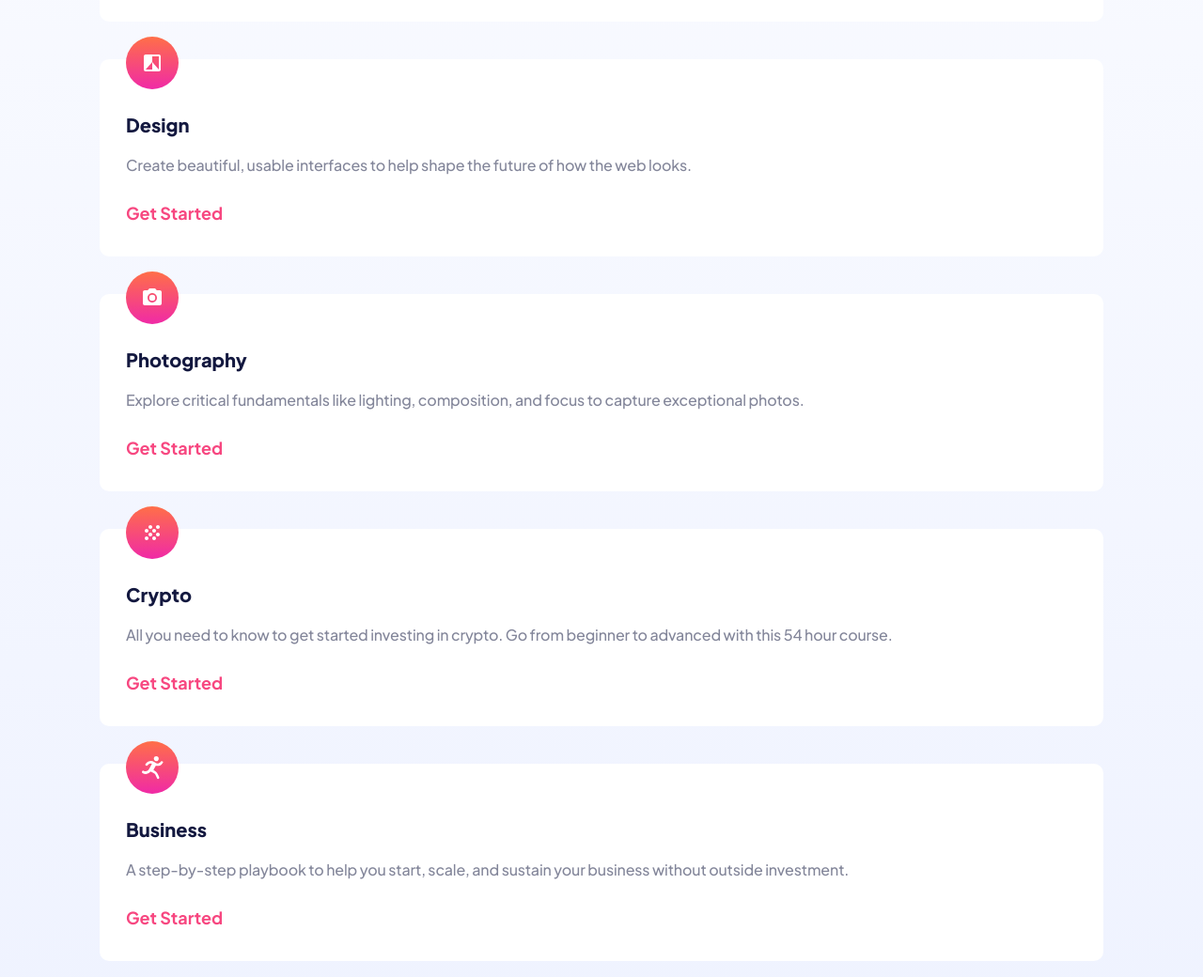
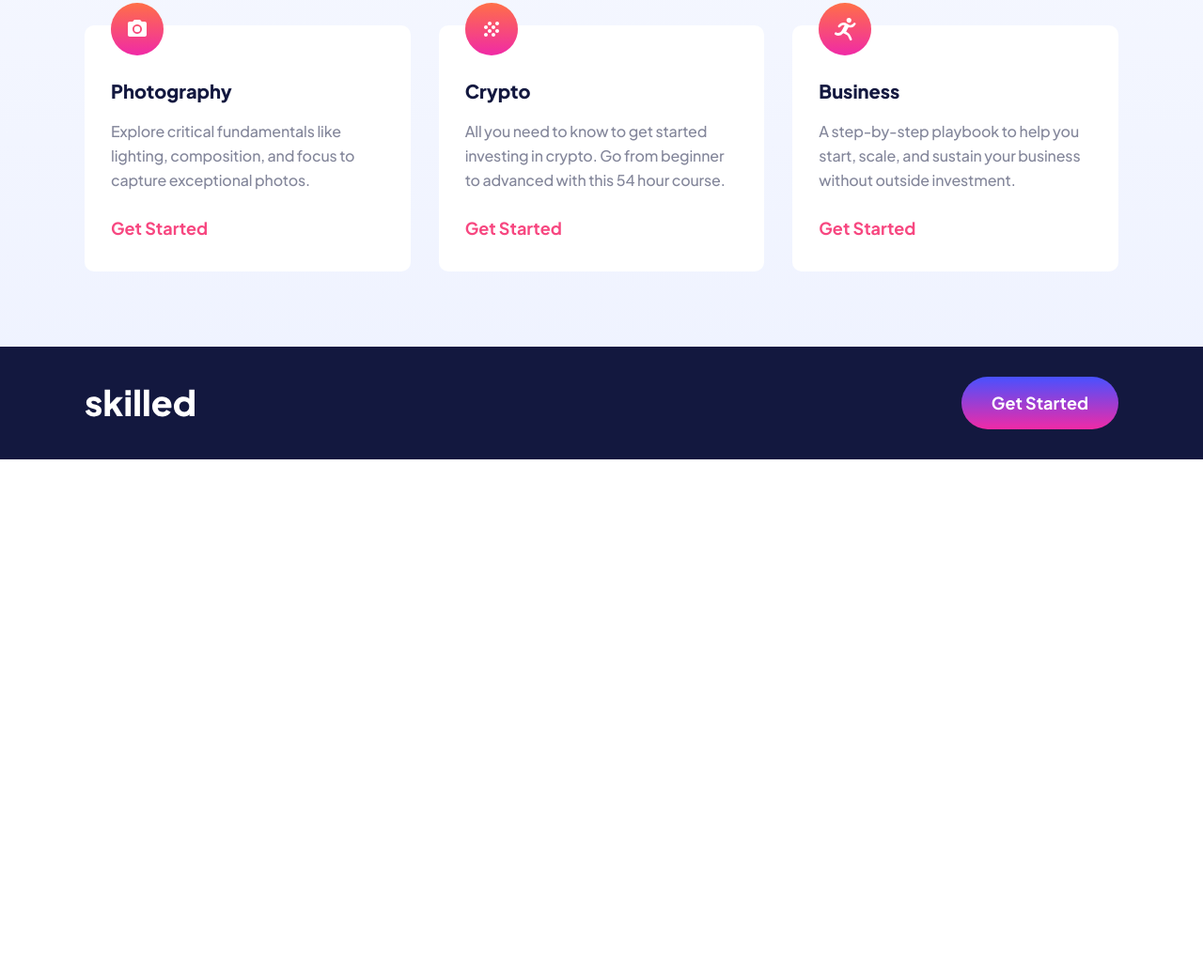
Before and after one commit to FrontEndMentor-MyChallanges/n_skilled-elearning-landing-page, a website: page index.html in a window 1280 px wide. Shown: the part 980-2020 px from the top of the page at 94% size. After the commit the page ends 1469 px from the top, so only its background shows below. Drawn offline with Linux system fonts and the light colour scheme.

Commit message:
All tablet and desktop design done

```diff
--- a/index.html
+++ b/index.html
@@ -21,7 +21,7 @@
 
   <body class="min-h-screen font-jakarta">
     <div class="h-full overflow-hidden wrapper bg-gradient-to-b from-white to-indigo-50">
-      <div class="container max-w-[500px] mx-auto md:max-w-max lg:max-w-[1100px]">
+      <div class="container max-w-[500px] mx-auto sm:max-w-[1100px]">
         <div class="nav flex items-center justify-between px-4 pt-4 md:px-10 md:pt-6 lg:pt-[38px] xl:px-0">
           <div class="img-container">
             <img src="./dist/assets/logo-dark.svg" alt="" class="w-[90px] lg:w-[117px]" />
@@ -34,7 +34,7 @@
         </div>
         <header class="header flex flex-col md:flex-row gap-[46px] relative">
           <div
-            class="flex flex-col items-start px-4 pt-[38px] sm:pt-[99px] header-container md:px-0 md:pl-10 md:pb-[186px] md:w-[440px]"
+            class="flex flex-col items-start px-4 pt-[38px] sm:pt-[99px] header-container sm:px-6 md:px-0 md:pl-10 xl:px-0 md:pb-[186px] md:w-[440px]"
           >
             <h1 class="header-title text-[40px] font-extrabold leading-[51px] text-left text-customPrimaryDark">
               Maximize skill, minimize budget
@@ -60,7 +60,9 @@
           </div>
         </header>
 
-        <div class="px-4 space-y-10 cards">
+        <div
+          class="px-4 xl:px-0 sm:px-6 md:px-10 gap-y-10 cards grid grid-cols-[repeat(auto-fit,minmax(280px,1fr))] sm:gap-x-3 sm:gap-y-8 md:gap-y-14 lg:gap-x-[30px] lg:gap-y-20"
+        >
           <div
             class="card rounded-[10px] bg-gradient-to-b from-customGradientOrange to-customGradientPink px-7 pt-6 pb-8"
           >
@@ -109,7 +111,10 @@
           </div>
         </div>
       </div>
-      <footer class="footer h-[120px] w-full flex items-center justify-between px-4 bg-customPrimaryDark mt-20">
+      <footer
+        class="footer h-[120px] w-full flex items-center justify-center px-4 sm:px-6 md:px-10 xl:px-0 bg-customPrimaryDark mt-20"
+      >
+        <div class="md:max-w-[1100px] flex justify-between w-full items-center">
           <div class="img-container logo-light">
             <img src="./dist/assets/logo-light.svg" alt="" class="w-[90px] lg:w-[117px]" />
           </div>
@@ -118,6 +123,7 @@
           >
             Get Started
           </button>
+        </div>
       </footer>
     </div>
   </body>
--- a/tailwind.config.js
+++ b/tailwind.config.js
@@ -19,6 +19,9 @@ module.exports = {
         customGradientBlue: '#4851ff',
         customGradientPink: '#f02aa6',
       },
+      gridTemplateColumns: {
+        fluid: 'repeat(auto-fit, minmax(min(100%, 280px), 1fr)))',
+      },
     },
   },
   plugins: [],
```
Also changed, not shown: dist/style.css. Lines whose indentation alone changed are shown as unchanged.
